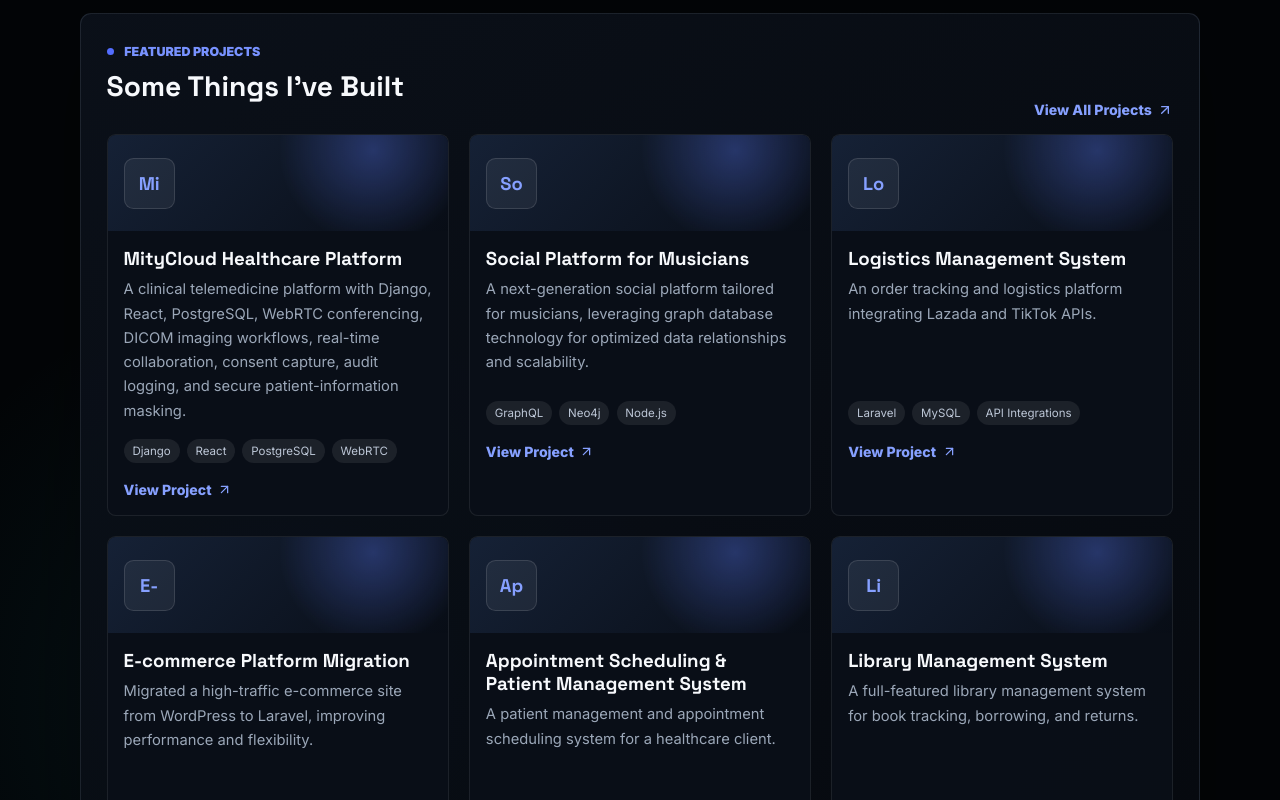
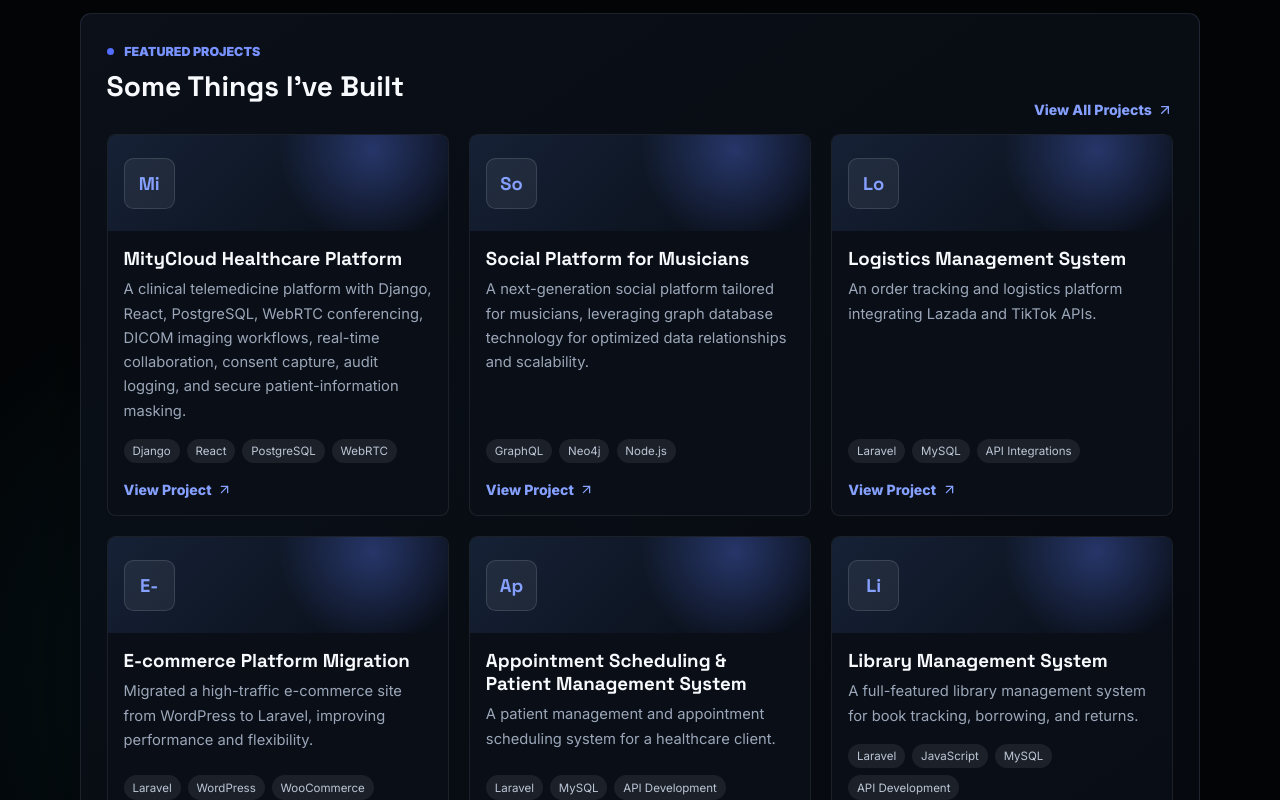
Before and after one commit to javejudiel/portfolio-nextjs, a Next.js app: page / in a window 1280 px wide. Shown: the part 1580-2380 px from the top of the page. Built offline with nearby package versions, Linux system fonts and the light colour scheme.

Commit message:
Fixed Button and tech stack alignment in projects

```diff
--- a/app/globals.css
+++ b/app/globals.css
@@ -499,6 +499,8 @@ h2 {
 }
 
 .project-card {
+  display: flex;
+  flex-direction: column;
   overflow: hidden;
   border: 1px solid rgba(255, 255, 255, 0.08);
   border-radius: 0.55rem;
@@ -530,6 +532,9 @@ h2 {
 }
 
 .project-body {
+  display: flex;
+  flex: 1;
+  flex-direction: column;
   padding: 1rem;
 }
 
@@ -542,16 +547,20 @@ h2 {
 }
 
 .project-body p {
-  min-height: 6.7rem;
   margin: 0;
   font-size: 0.92rem;
+}
+
+.project-card-footer {
+  margin-top: auto;
+  padding-top: 1rem;
 }
 
 .tags {
   display: flex;
   flex-wrap: wrap;
   gap: 0.45rem;
-  margin: 1rem 0;
+  margin: 0 0 1rem;
 }
 
 .tags span {
--- a/components/Projects.tsx
+++ b/components/Projects.tsx
@@ -25,6 +25,7 @@ export function Projects() {
             <div className="project-body">
               <h3>{project.title}</h3>
               <p>{project.description}</p>
+              <div className="project-card-footer">
                 <div className="tags">
                   {project.tags.map((tag) => (
                     <span key={tag}>{tag}</span>
@@ -35,6 +36,7 @@ export function Projects() {
                   <ArrowUpRight size={15} />
                 </a>
               </div>
+            </div>
           </article>
         ))}
       </div>
```
Also changed, not shown: 1 other file (tests, documents, lock files or other folders). Lines whose indentation alone changed are shown as unchanged.
